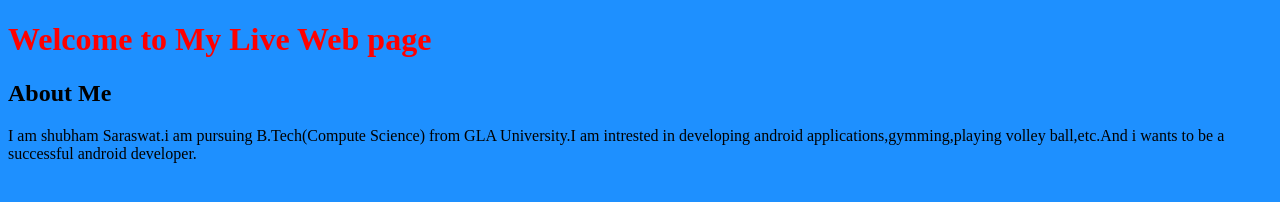
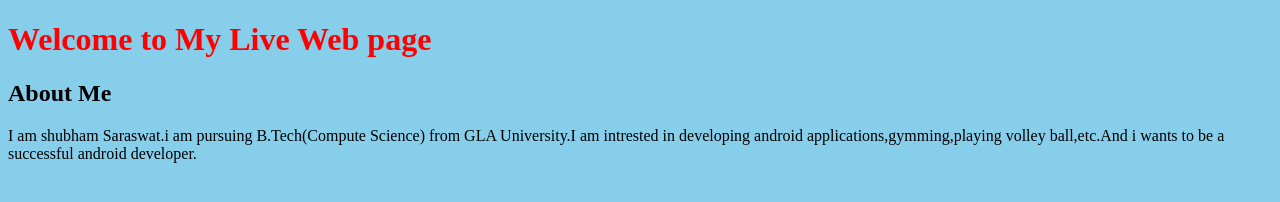
Before and after one commit to shubhamsaraswat/Fullstack-1_2020, a plain HTML site: page index.html in a window 1280 px wide. Drawn offline with Linux system fonts and the light colour scheme.

Commit message:
first commit

```diff
--- a/index.html
+++ b/index.html
@@ -5,7 +5,7 @@
     <meta name="viewport" content="width=device-width, initial-scale=1.0">
     <title>Assignment-1</title>
 </head>
-<body style="background-color:DodgerBlue;">
+<body style="background-color:skyblue;">
 
      <h1 style="color:Red;">
 
```
